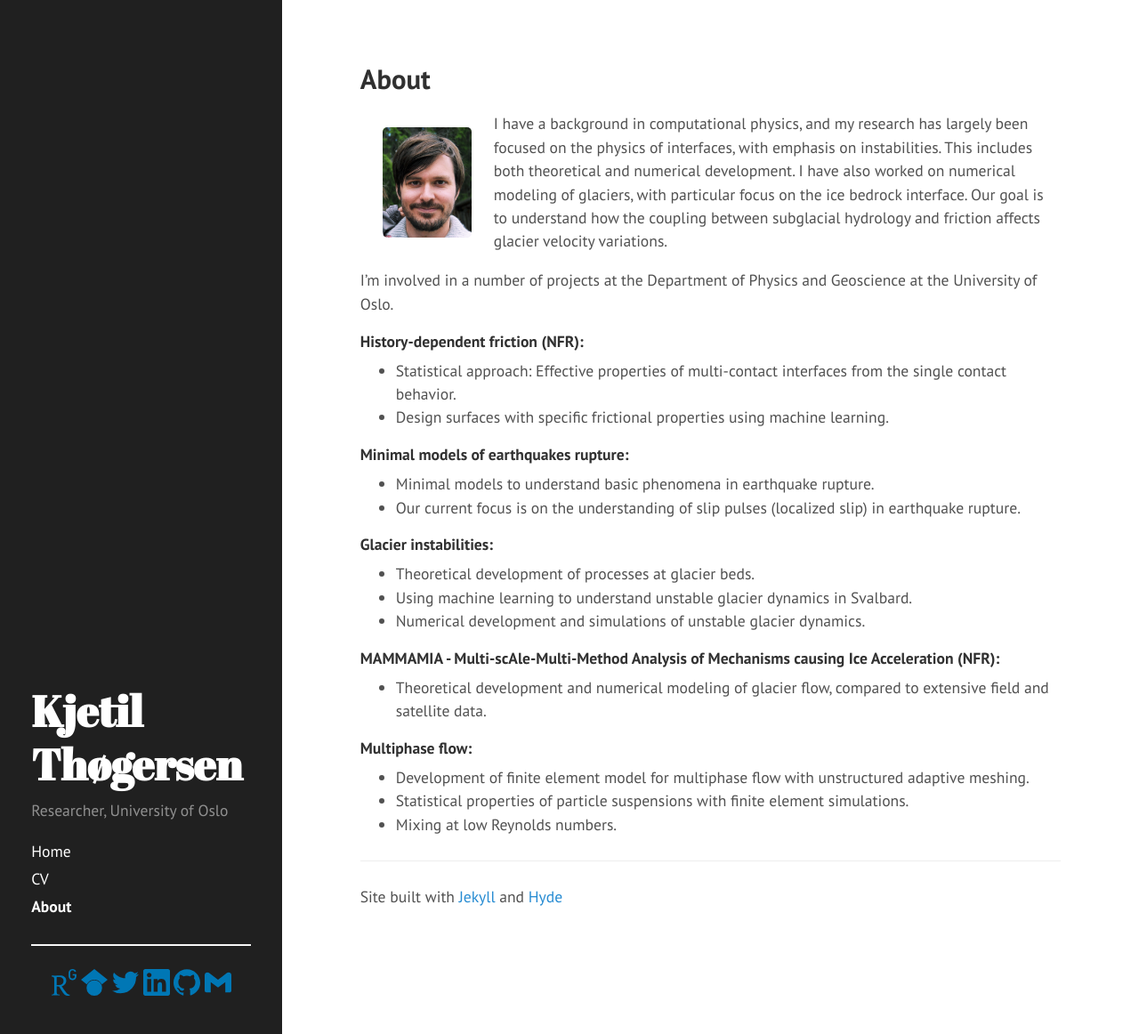
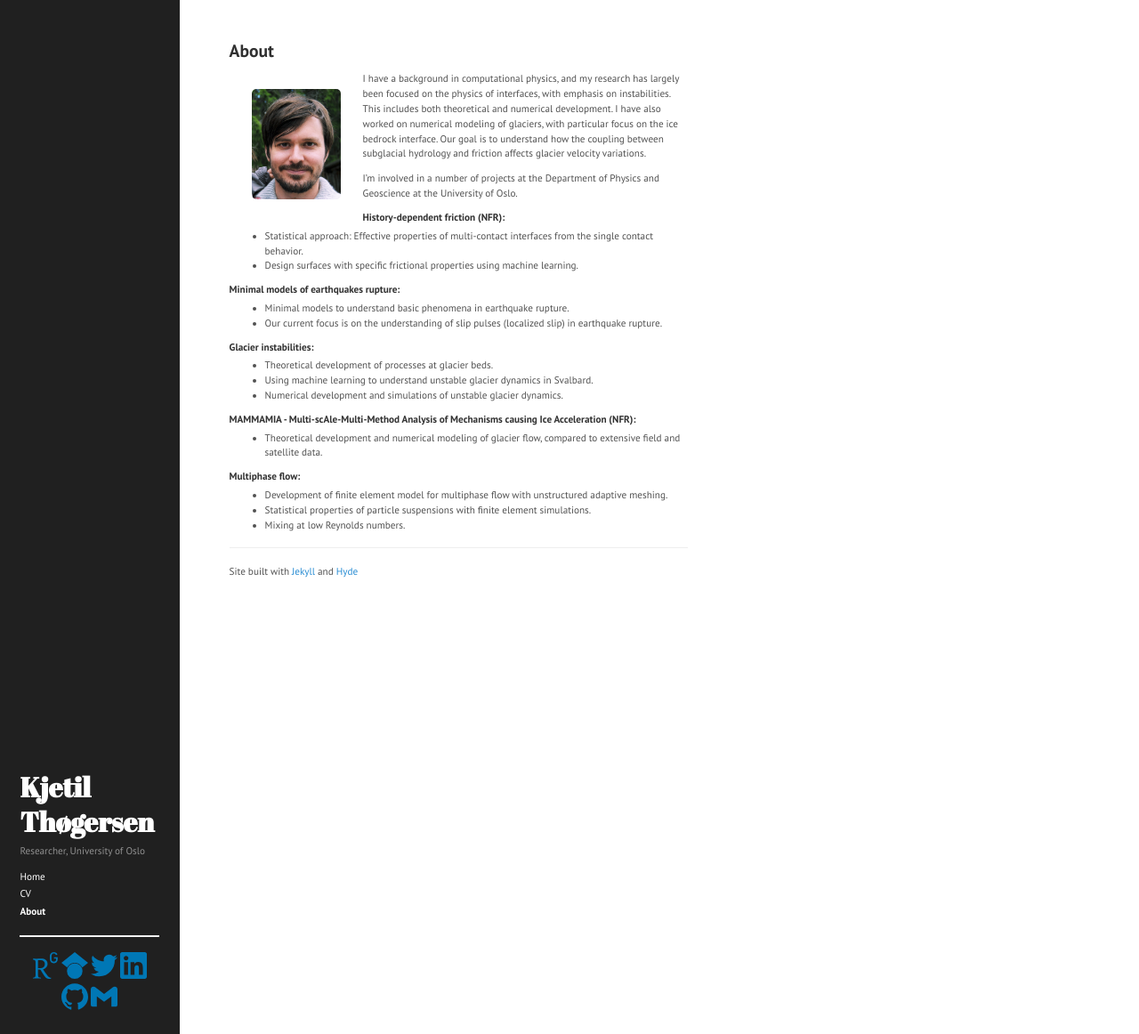
Before and after one commit to kjetilthogersen/kjetilthogersen.github.io, a Jekyll site: the page built from about.md, in a window 1280 px wide and 1162 px high. Shown: the whole window at 89% size. Built offline with Jekyll 4.4.1, drawn with Linux system fonts in a browser that asks for light colours; nearby versions of some CDN libraries.

Commit message:
Update hyde.css

```diff
--- a/public/css/hyde.css
+++ b/public/css/hyde.css
@@ -41,7 +41,7 @@ html {
 }
 @media (min-width: 58em) {
   html {
-    font-size: 1.1em
+    font-size: .7em
   }
 }
 
```
